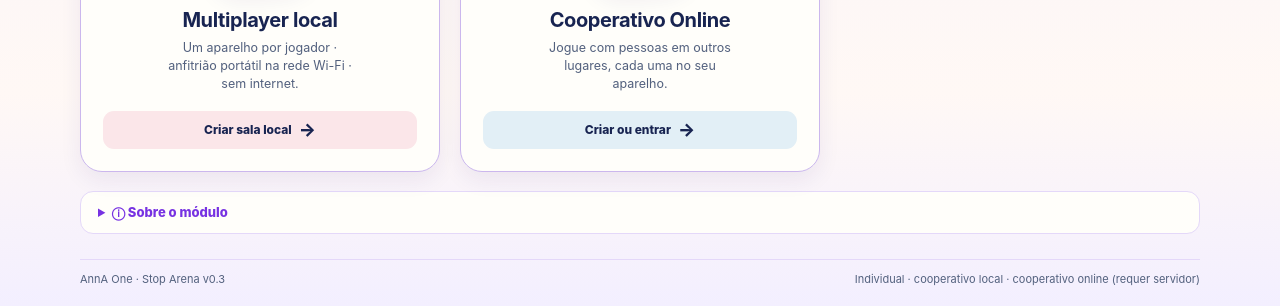
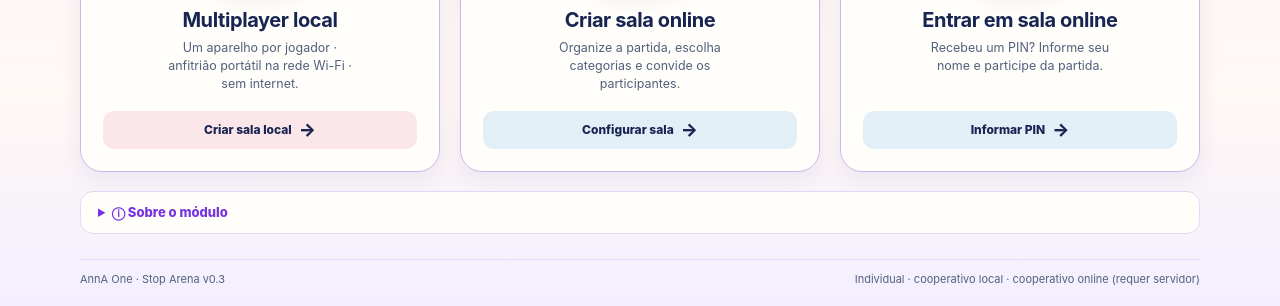
Before and after one commit to elisonborges/anna-eduplay, a plain HTML site: page stop-arena/index.html in a window 1280 px wide. Shown: the part 755-1061 px from the top of the page. Drawn offline with Linux system fonts and the light colour scheme.

Commit message:
feat(stop-arena): separate create and join online entry points on home screen

```diff
--- a/stop-arena/index.html
+++ b/stop-arena/index.html
@@ -316,9 +316,10 @@ function renderHome(){show('<section class="home-hero" aria-labelledby="home-tit
  '<button class="mode mode-computador" data-bot="1"><span class="mode-art" aria-hidden="true"><span class="mode-symbol">🦾</span></span><span class="mode-copy"><strong>Contra o computador</strong><small>Um rival offline com três níveis de dificuldade.</small></span><em>Enfrentar rival <span aria-hidden="true">→</span></em></button>'+
  '<button class="mode mode-educacional" data-mode="educacional"><span class="mode-art" aria-hidden="true"><span class="mode-symbol">🧩</span></span><span class="mode-copy"><strong>Educacional</strong><small>Aprenda com desafios de palavras e conteúdos escolares.</small></span><em>Aprender jogando <span aria-hidden="true">→</span></em></button>'+
  '<a class="mode mode-cooperativo" href="lan/"><span class="mode-art" aria-hidden="true"><span class="mode-symbol">🏫</span></span><span class="mode-copy"><strong>Multiplayer local</strong><small>Um aparelho por jogador · anfitrião portátil na rede Wi-Fi · sem internet.</small></span><em>Criar sala local <span aria-hidden="true">→</span></em></a>'+
- '<a class="mode mode-online" href="online/"><span class="mode-art" aria-hidden="true"><span class="mode-symbol">🌐</span></span><span class="mode-copy"><strong>Cooperativo Online</strong><small>Jogue com pessoas em outros lugares, cada uma no seu aparelho.</small></span><em>Criar ou entrar <span aria-hidden="true">→</span></em></a>'+
+ '<a class="mode mode-online" href="online/"><span class="mode-art" aria-hidden="true"><span class="mode-symbol">🌐</span></span><span class="mode-copy"><strong>Criar sala online</strong><small>Organize a partida, escolha categorias e convide os participantes.</small></span><em>Configurar sala <span aria-hidden="true">→</span></em></a>'+
+ '<a class="mode mode-online" href="online/entrar/"><span class="mode-art" aria-hidden="true"><span class="mode-symbol">🔑</span></span><span class="mode-copy"><strong>Entrar em sala online</strong><small>Recebeu um PIN? Informe seu nome e participe da partida.</small></span><em>Informar PIN <span aria-hidden="true">→</span></em></a>'+
  '</div>'+
- '<section class="home-about"><details><summary>ⓘ Sobre o módulo</summary><p>O <strong>Stop Arena</strong> é um jogo interativo de palavras que combina diversão, criatividade, raciocínio rápido e aprendizagem. Integrado ao <strong>AnnA EduPlay</strong>, plataforma de aprendizagem gamificada do ecossistema <strong>AnnA One</strong>, oferece diferentes modalidades para jogar individualmente, desafiar o computador ou colaborar em equipe.</p><p>Os modos <strong>Individual</strong> e <strong>Contra o computador</strong> podem funcionar sem internet. O <strong>Multiplayer Local</strong> reúne participantes presentes no mesmo ambiente, cada um no próprio aparelho, por código de sala. Nesta versão, a sincronização das salas exige internet, assim como no <strong>Cooperativo Online</strong>.</p><p><strong>Desenvolvimento:</strong> Elison Borges | AnnA One.</p></details></section>')}
+ '<section class="home-about"><details><summary>ⓘ Sobre o módulo</summary><p>O <strong>Stop Arena</strong> é um jogo interativo de palavras que combina diversão, criatividade, raciocínio rápido e aprendizagem. Integrado ao <strong>AnnA EduPlay</strong>, plataforma de aprendizagem gamificada do ecossistema <strong>AnnA One</strong>, oferece diferentes modalidades para jogar individualmente, desafiar o computador ou colaborar em equipe.</p><p>Os modos <strong>Individual</strong> e <strong>Contra o computador</strong> podem funcionar sem internet. O <strong>Multiplayer Local</strong> reúne participantes presentes no mesmo ambiente, cada um no próprio aparelho, por código de sala. O Host LAN portátil permite partidas sem internet entre dispositivos da mesma rede; o <strong>Cooperativo Online</strong> utiliza o servidor pela internet.</p><p><strong>Desenvolvimento:</strong> Elison Borges | AnnA One.</p></details></section>')}
 function renderSetup(){
  const opts=Object.keys(presets[s.mode]);
  const choices=[1,3,5,10];
```
